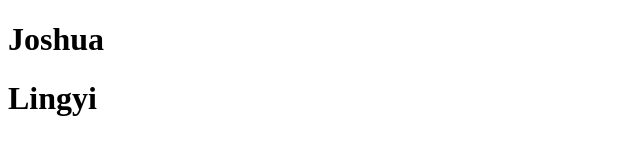
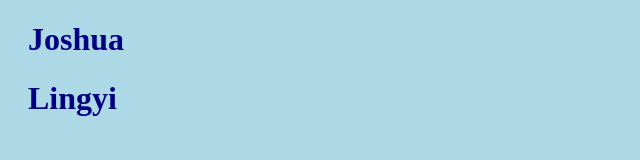
Before and after one commit to joshuaafalk/session-02, a plain HTML site: page index.html in a window 1280 px wide. Shown: the whole page, without its empty margins (0-640 px from the left). Drawn offline with Linux system fonts and the light colour scheme.

Commit message:
Added a css file

```diff
--- a/index.html
+++ b/index.html
@@ -4,6 +4,7 @@
     <meta charset="UTF-8">
     <meta name="viewport" content="width=<device-width>, initial-scale=1.0">
     <title>Document</title>
+    <link rel="stylesheet" href="styleThings.css">
 </head>
 <body>
     <h1> Joshua</h1>
--- /dev/null
+++ b/styleThings.css
@@ -0,0 +1,8 @@
+body {
+    background-color: lightblue;
+}
+
+h1 {
+    color: navy;
+    margin-left: 20px;
+}
```
